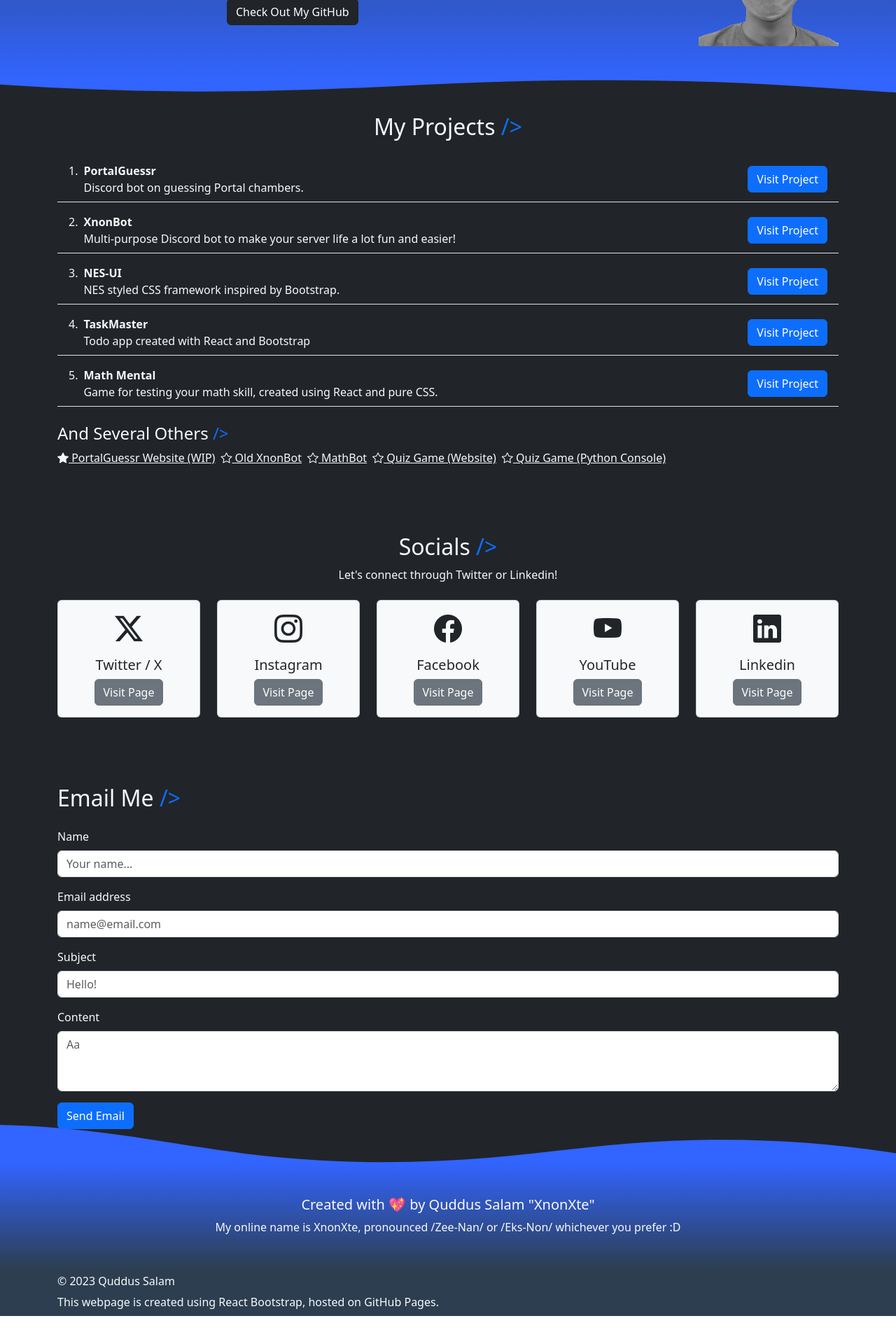
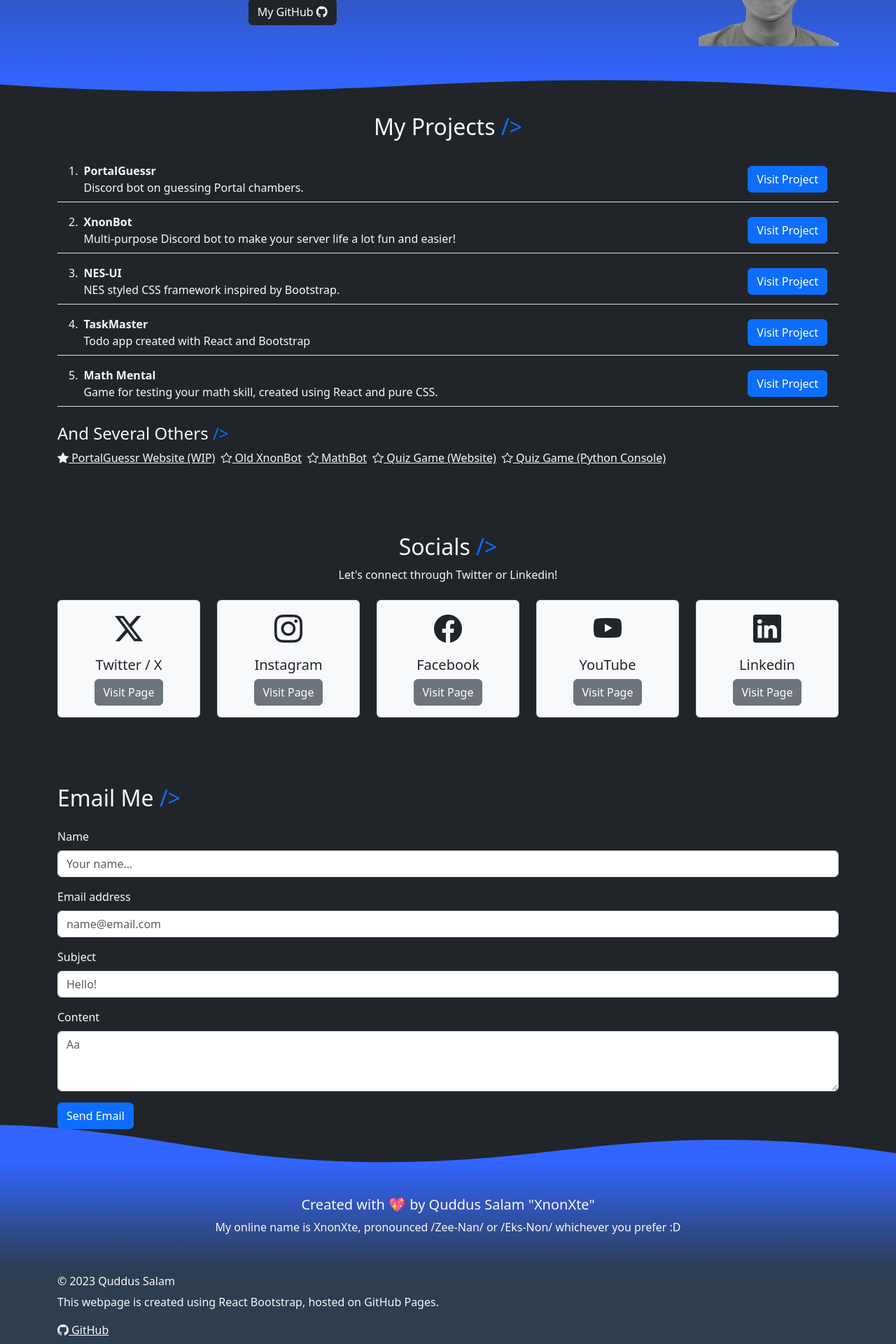
Before and after one commit to XnonXte/Quddus-Salam-Portfolio, a React (Vite) app: page / in a window 1280 px wide. Shown: the part 243-2163 px from the top of the page at 70% size. Before the commit the page ends 2123 px from the top, so only its background shows below. Built offline with nearby package versions, Linux system fonts and the light colour scheme.

Commit message:
Added repo link, changed *check out my github* button

```diff
--- a/src/components/Footer.tsx
+++ b/src/components/Footer.tsx
@@ -5,9 +5,16 @@ const Footer = () => {
     <section className="p-2 text-light" style={{ backgroundColor: "#2c3e50" }}>
       <Container>
         <h6>&copy; 2023 Quddus Salam</h6>
-        <span>
+        <p>
           This webpage is created using React Bootstrap, hosted on GitHub Pages.
-        </span>
+        </p>
+        <a
+          target="_blank"
+          href="https://github.com/XnonXte/Quddus-Salam-Portfolio"
+          className="link link-light"
+        >
+          <i className="bi bi-github"></i> GitHub
+        </a>
       </Container>
     </section>
   );
--- a/src/components/Header.tsx
+++ b/src/components/Header.tsx
@@ -68,12 +68,11 @@ const Header = ({ background }: HeaderProps) => {
               </p>
               <Button
                 variant="dark"
-                className="bg-opacity-25"
                 as="a"
                 target="_blank"
                 href="https://github.com/XnonXte"
               >
-                Check Out My GitHub
+                My GitHub <i className="bi bi-github"></i>
               </Button>
             </div>
             <img
```
